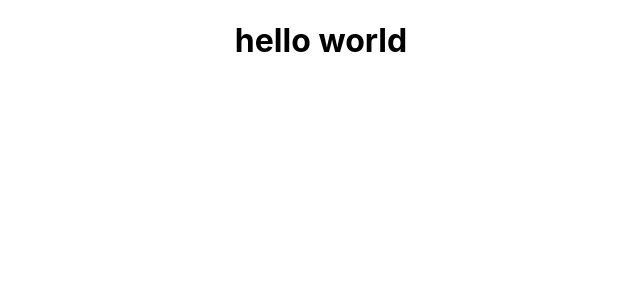
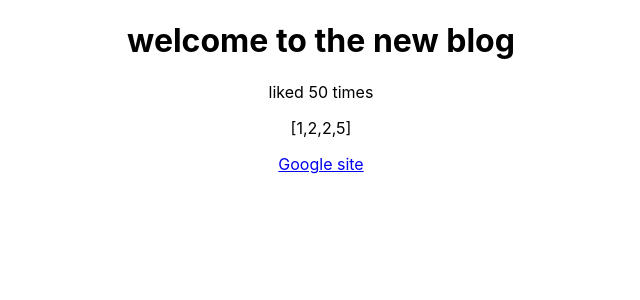
Before and after one commit to forks007/dojo-blog-react, a React (Create React App) app in the folder dojo-blog/: page / in a window 1280 px wide. Shown: the top 300 px of the page, without its empty margins (319-959 px from the left). Built offline with nearby package versions, Linux system fonts and the light colour scheme.

Commit message:
fourth tutorial

```diff
--- a/dojo-blog/src/App.js
+++ b/dojo-blog/src/App.js
@@ -2,10 +2,20 @@
 import './App.css';
 
 function App() {
+  const title = "welcome to the new blog"
+  const likes = "50"
+  //  const person = {name:'yoshi', age:'50', id:'1'}
+  const links = "http://www.google.com";
+
+
+
   return (
     <div className="App">
       <div className="cotent">
-        <h1>hello world</h1>
+        <h1>{title}</h1>
+        <p>liked {likes} times</p>
+        <p>[1,2,2,5]</p>
+        <a href={links}>Google site</a>
       </div>
     </div>
   );
```
